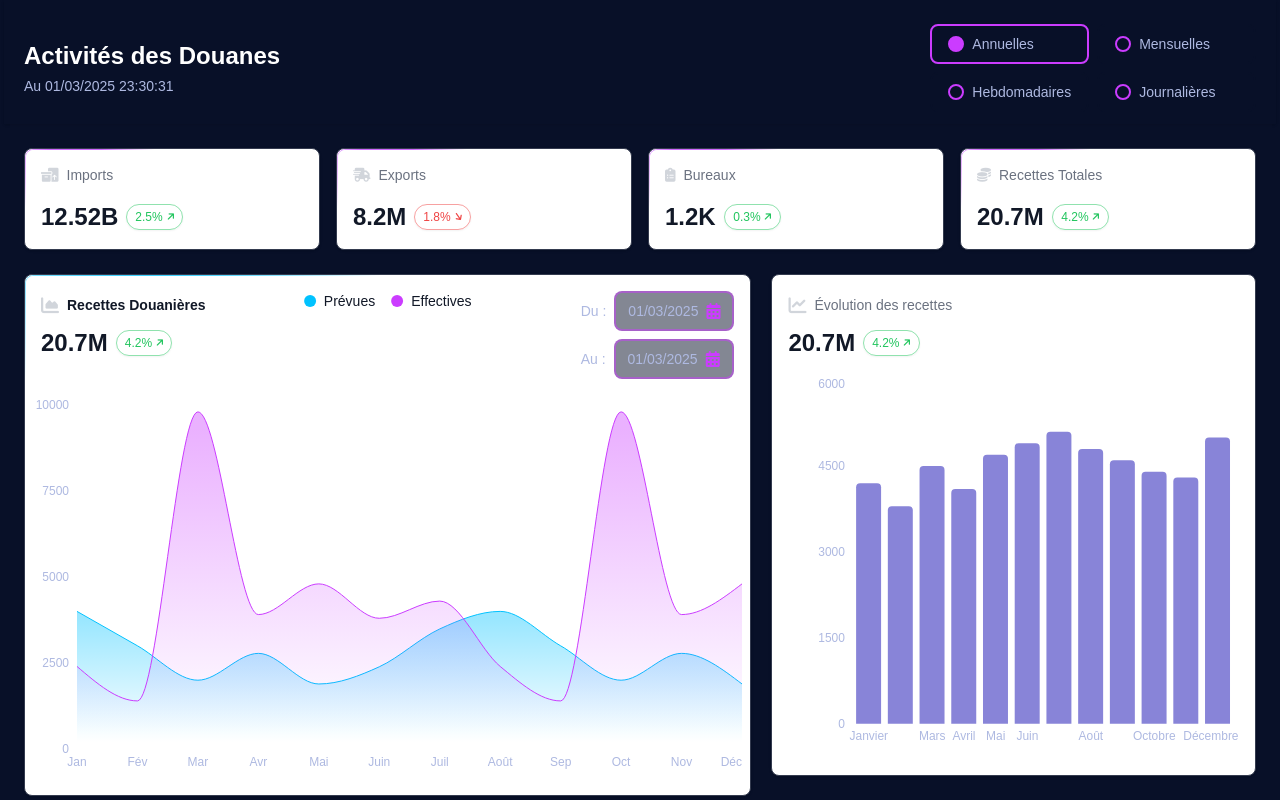
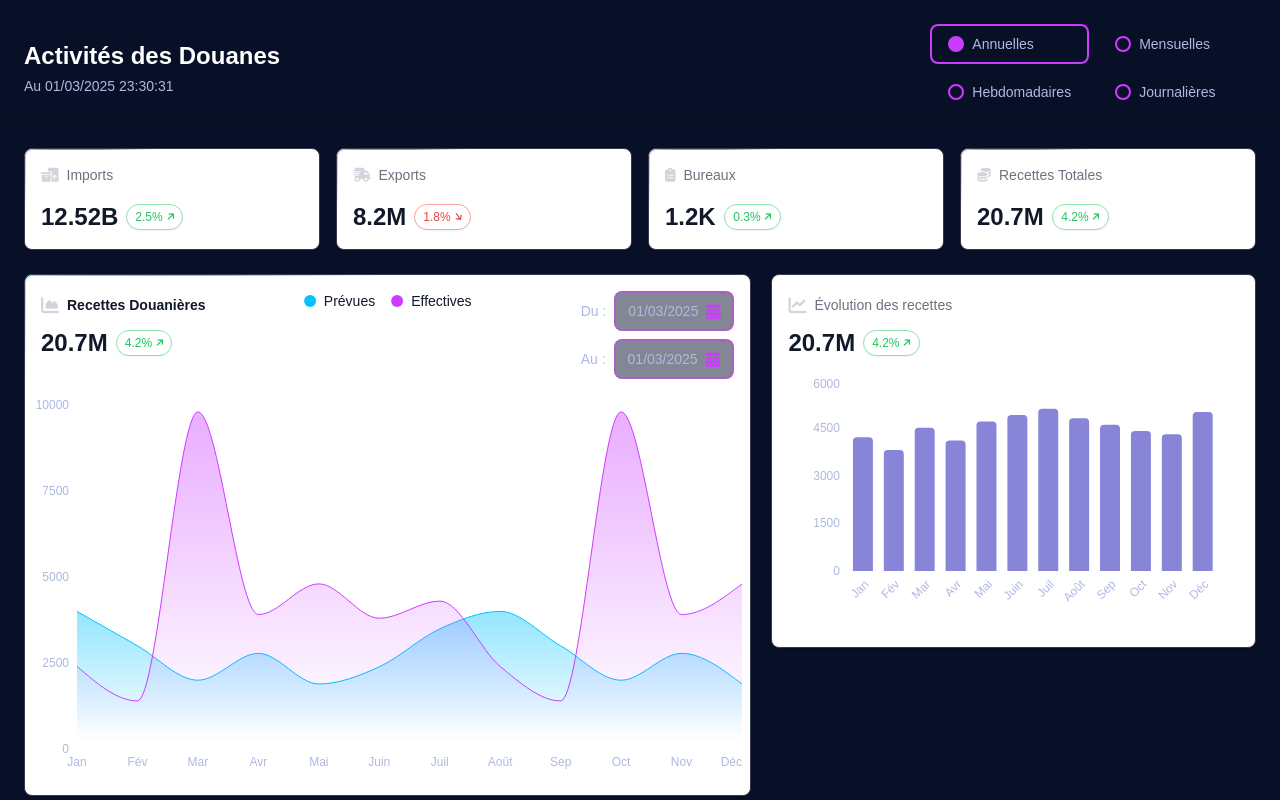
Before and after one commit to Kalixor/djib_2, a React (Vite) app: page / in a window 1280 px wide. Shown: the top 800 px of the page. Built offline with nearby package versions, Linux system fonts and the light colour scheme; a web font is replaced by a local one.

Commit message:
Initial commit from your app

```diff
--- a/src/components/charts/BarChart.jsx
+++ b/src/components/charts/BarChart.jsx
@@ -1,20 +1,19 @@
 import { BarChart as ReBarChart, Bar, XAxis, YAxis, Tooltip, ResponsiveContainer } from 'recharts'
-import { useState } from 'react'
 
 export default function BarChart() {
   const data = [
-    { name: 'Janvier', value: 4200 },
-    { name: 'Février', value: 3800 },
-    { name: 'Mars', value: 4500 },
-    { name: 'Avril', value: 4100 },
+    { name: 'Jan', value: 4200 },
+    { name: 'Fév', value: 3800 },
+    { name: 'Mar', value: 4500 },
+    { name: 'Avr', value: 4100 },
     { name: 'Mai', value: 4700 },
     { name: 'Juin', value: 4900 },
-    { name: 'Juillet', value: 5100 },
+    { name: 'Juil', value: 5100 },
     { name: 'Août', value: 4800 },
-    { name: 'Septembre', value: 4600 },
-    { name: 'Octobre', value: 4400 },
-    { name: 'Novembre', value: 4300 },
-    { name: 'Décembre', value: 5000 },
+    { name: 'Sep', value: 4600 },
+    { name: 'Oct', value: 4400 },
+    { name: 'Nov', value: 4300 },
+    { name: 'Déc', value: 5000 },
   ]
 
   const renderVariationBadge = (value, trend) => {
@@ -26,25 +25,13 @@ export default function BarChart() {
     return (
       <div className={`
         px-2 py-1 rounded-full
-        border ${
-          isPositive
-            ? 'border-green-500/50'
-            : 'border-red-500/50'
-        }
-        bg-${
-          isPositive
-            ? 'green-500/10'
-            : 'red-500/10'
-        }
+        border ${isPositive ? 'border-green-500/50' : 'border-red-500/50'}
+        bg-${isPositive ? 'green-500/10' : 'red-500/10'}
         backdrop-blur-sm
         shadow-sm
         flex items-center gap-1
         text-xs font-medium
-        ${
-          isPositive
-            ? 'text-green-500'
-            : 'text-red-500'
-        }
+        ${isPositive ? 'text-green-500' : 'text-red-500'}
       `}>
         <span>{value}%</span>
         <i className={`${arrowClass} text-[0.6rem]`} />
@@ -71,19 +58,26 @@ export default function BarChart() {
         </div>
       </div>
 
-      <div className="h-96">
+      <div className="h-64">
         <ResponsiveContainer width="100%" height="100%">
-          <ReBarChart data={data}>
+          <ReBarChart
+            data={data}
+            margin={{ top: 5, right: 20, left: 0, bottom: 20 }}
+          >
             <XAxis
               dataKey="name"
+              tick={{ fill: '#aeb9e1', fontSize: 12 }}
               axisLine={false}
               tickLine={false}
-              tick={{ fill: '#aeb9e1', fontSize: 12 }}
+              interval={0}
+              angle={-45}
+              textAnchor="end"
+              height={40}
             />
             <YAxis
+              tick={{ fill: '#aeb9e1', fontSize: 12 }}
               axisLine={false}
               tickLine={false}
-              tick={{ fill: '#aeb9e1', fontSize: 12 }}
             />
             <Tooltip
               cursor={false}
@@ -98,6 +92,7 @@ export default function BarChart() {
               dataKey="value"
               fill="#8884d8"
               radius={[4, 4, 0, 0]}
+              barSize={20}
             />
           </ReBarChart>
         </ResponsiveContainer>
```
